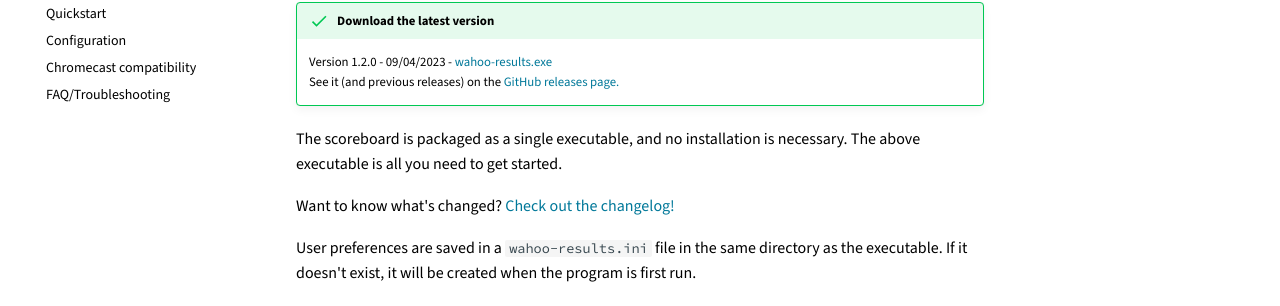
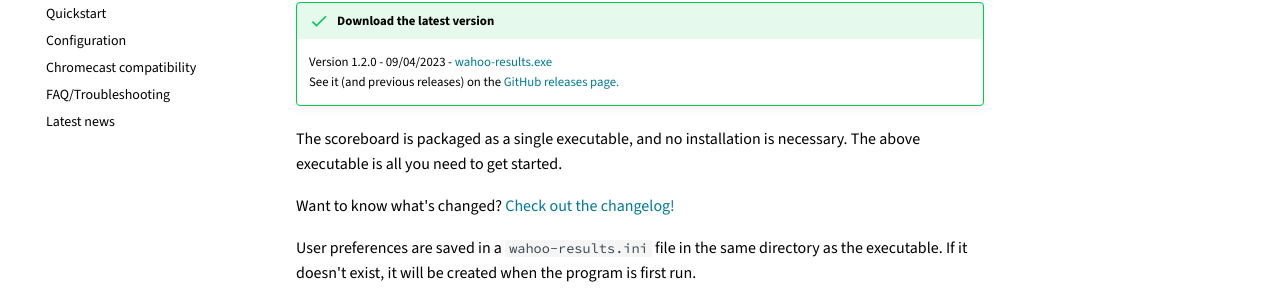
Before and after one commit to JohnStrunk/wahoo-results, an MkDocs documentation site: the page built from docs/download.md, in a window 1280 px wide. Shown: the part 178-484 px from the top of the page. Built offline with MkDocs 1.6.1 and Material for MkDocs 9.7.7, drawn with Linux system fonts in a browser that asks for light colours; comment, search, counter and statistics services are not loaded.

Commit message:
Add blog configuration
Signed-off-by: John Strunk <john.strunk@gmail.com>

```diff
--- /dev/null
+++ b/docs/blog/.authors.yml
@@ -0,0 +1,6 @@
+---
+authors:
+  JohnStrunk:
+    name: John Strunk
+    description: Project creator
+    avatar: https://github.com/JohnStrunk.png
--- /dev/null
+++ b/docs/blog/index.md
@@ -0,0 +1 @@
+# Latest news
--- a/docs/stylesheets/extra.css
+++ b/docs/stylesheets/extra.css
@@ -26,18 +26,18 @@
 
     /* Primary color */
     /* Text bg on top nav bar */
-    --md-primary-fg-color:              rgb(0, 45, 98);
-    --md-primary-fg-color--light:       rgb(0, 180, 230);
-    --md-primary-fg-color--dark:        rgb(0, 32, 91);
+    --md-primary-fg-color:              hsl(212, 100%, 19%);
+    --md-primary-fg-color--light:       hsl(193, 100%, 45%);
+    --md-primary-fg-color--dark:        hsl(219, 100%, 18%);
     /* Text color on top nav bar */
     --md-primary-bg-color:              rgb(255, 255, 255);
     --md-primary-bg-color--light:       rgba(255, 255, 255, 0.7);
 
     /* Accent color */
-    --md-accent-fg-color:               rgb(186, 12, 47);
-    --md-accent-fg-color--transparent:  rgba(186, 12, 47, 0.1);
-    --md-accent-bg-color:               rgb(138, 141, 143);
-    --md-accent-bg-color--light:        rgba(138, 141, 143, 0.7);
+    --md-accent-fg-color:               hsl(348, 88%, 39%);
+    --md-accent-fg-color--transparent:  hsla(348, 88%, 39%, 0.1);
+    --md-accent-bg-color:               hsl(204, 2%, 55%);
+    --md-accent-bg-color--light:        hsla(204, 2%, 55%, 0.7);
 
     --md-typeset-a-color:               hsl(193, 100%, 30%);
 }
--- a/mkdocs.yml
+++ b/mkdocs.yml
@@ -15,6 +15,7 @@ nav:
   - configuration.md
   - cc-compat.md
   - faq.md
+  - blog/index.md
 theme:
   name: material
   logo: images/wr-icon.png  # Logo in upper left corner
@@ -101,6 +102,13 @@ markdown_extensions:
       permalink: true  # Para marks at end of headers for permalinks
       permalink_title: "Link to this section"
 plugins:
+  - blog:
+      archive: false
+      blog_toc: true
+      post_date_format: long
+      post_excerpt: required  # Must add <!-- more --> as separator in post
+      post_readtime: true
+      post_url_date_format: yyyy
   - macros  # mkdocs-macros-plugin - jinja templating
   - search
   # Social needs Cairo Graphics, and that needs to be installed separately on
```
Also changed, not shown: docs/blog/posts/2023-09-30-testpost.md (added, +14 -0 lines).
